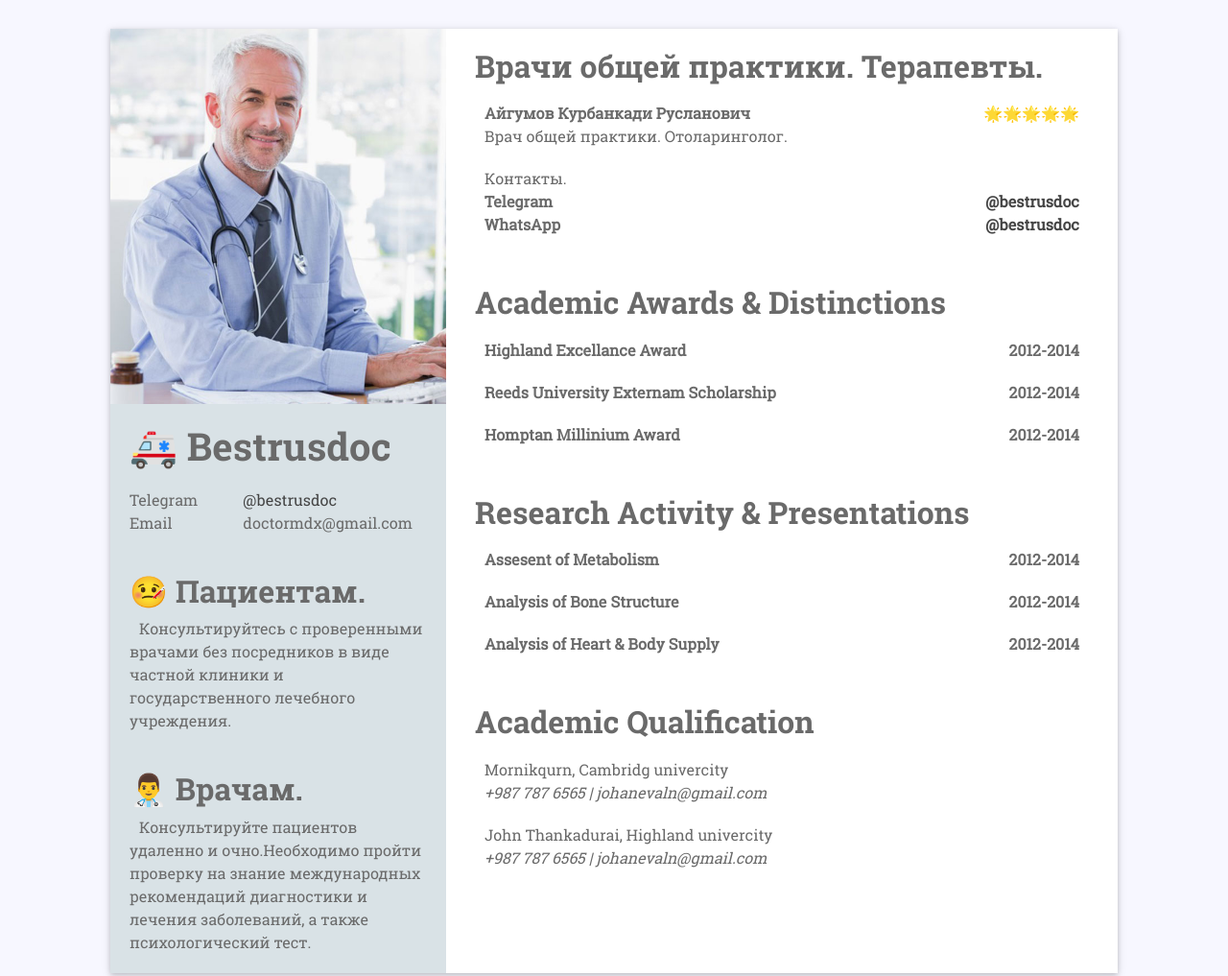
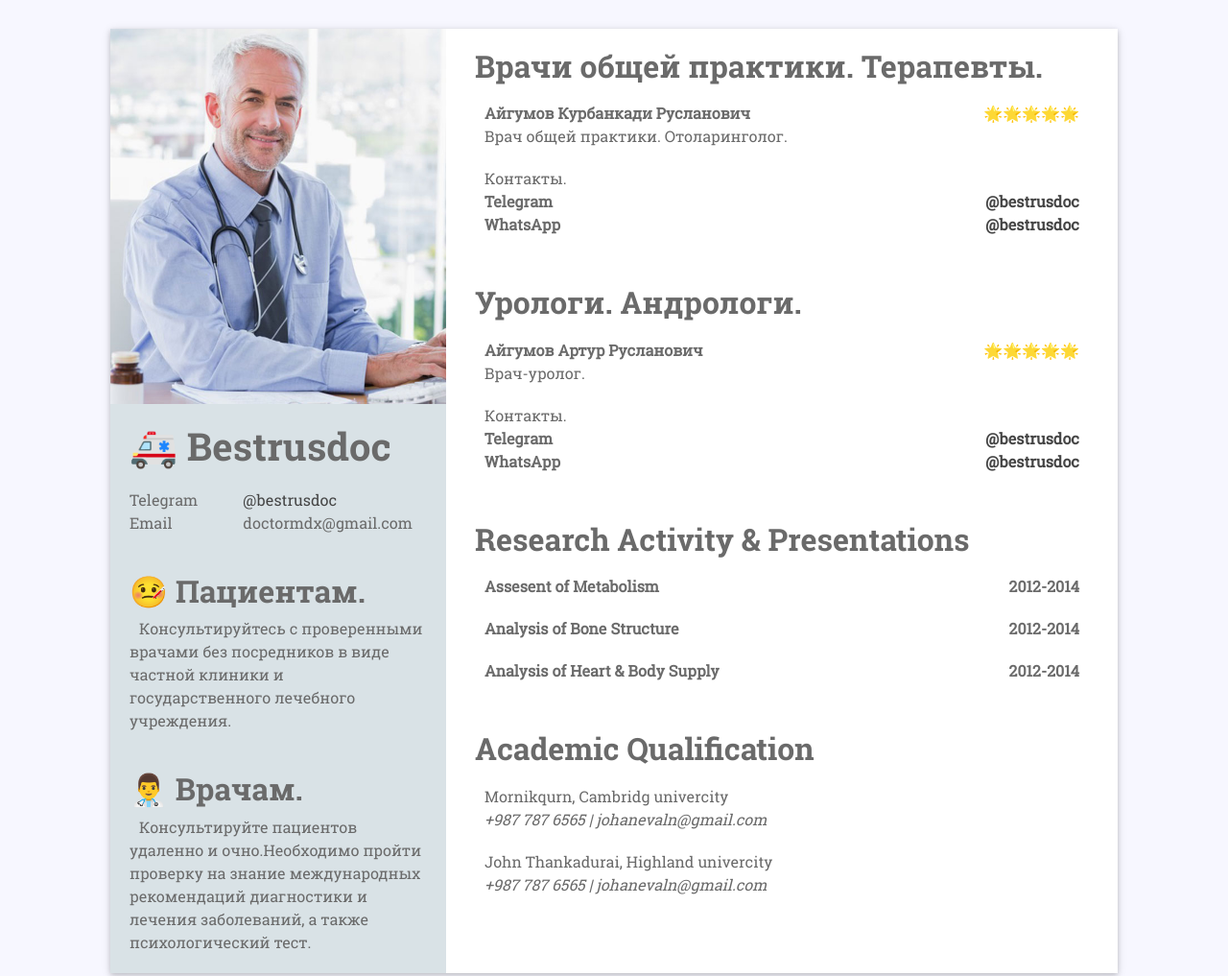
Before and after one commit to doctormdx/bestrusdoc, a plain HTML site: page index.html in a window 1280 px wide. Shown: the top 1017 px of the page at 96% size. Drawn offline with Linux system fonts and the light colour scheme.

Commit message:
мрин

```diff
--- a/index.html
+++ b/index.html
@@ -66,11 +66,14 @@
                         </ul>
                     </div>
                     <div class="rit-data">
-                        <h2>Academic Awards & Distinctions</h2>
+                        <h2>Урологи. Андрологи.</h2>
                         <ul>
-                            <li><b>Highland Excellance Award <span>2012-2014</span></b></li>
-                            <li><b>Reeds University Externam Scholarship <span>2012-2014</span></b></li>
-                            <li><b>Homptan Millinium Award <span>2012-2014</span></b></li>
+                            <li><b>Айгумов Артур Русланович<span>🌟🌟🌟🌟🌟</span></b>
+                                <p>Врач-уролог.</p></li>
+                            <li><p>Контакты.</p>
+                                <b>Telegram<span><a href="https://t.me/bestrusdoc">@bestrusdoc</a></span></b><br>
+                                <b>WhatsApp<span><a href="https://t.me/bestrusdoc">@bestrusdoc</a></span></b>
+                            </li>
                         </ul>
                     </div>
                     <div class="rit-data">
```
